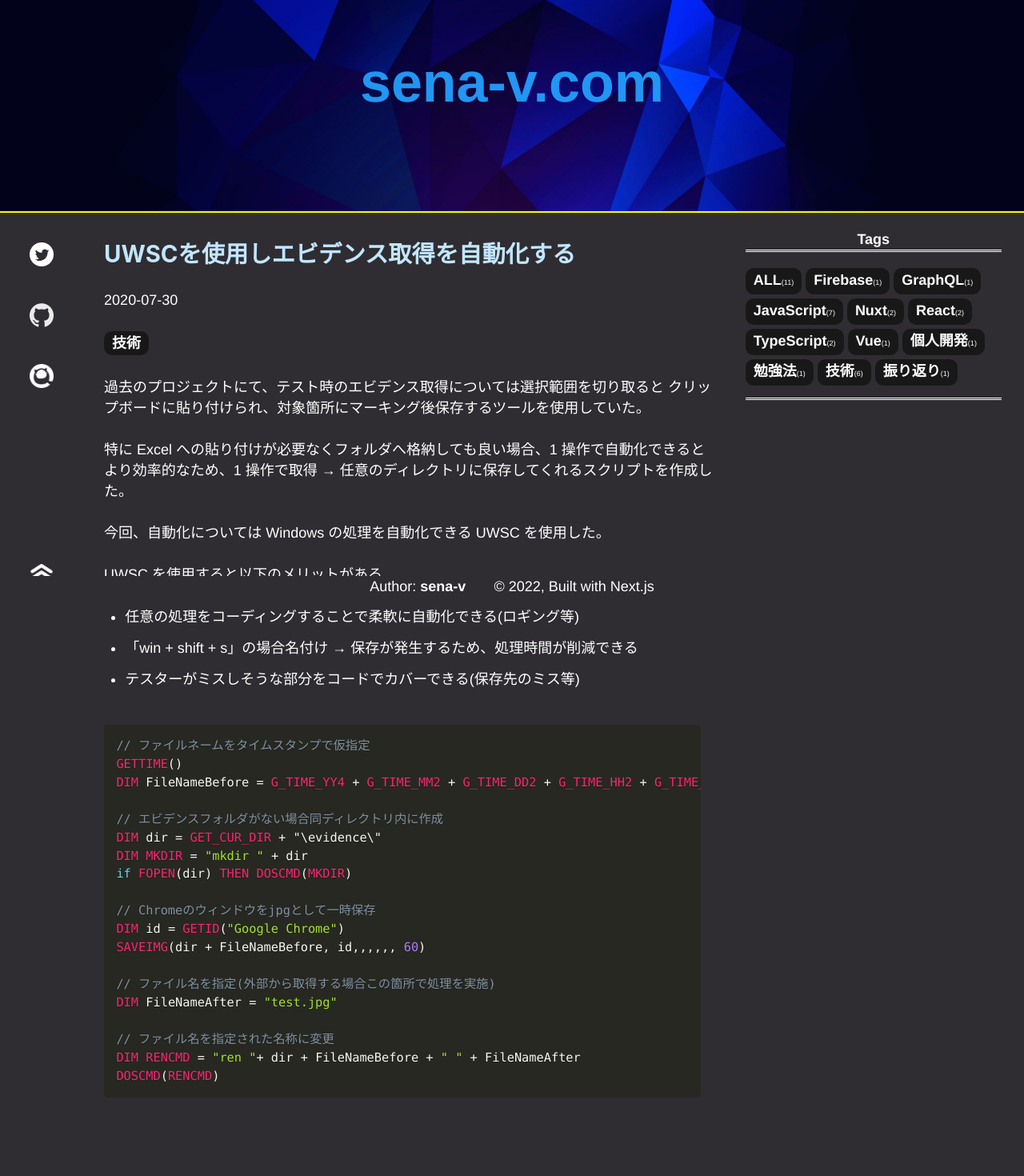
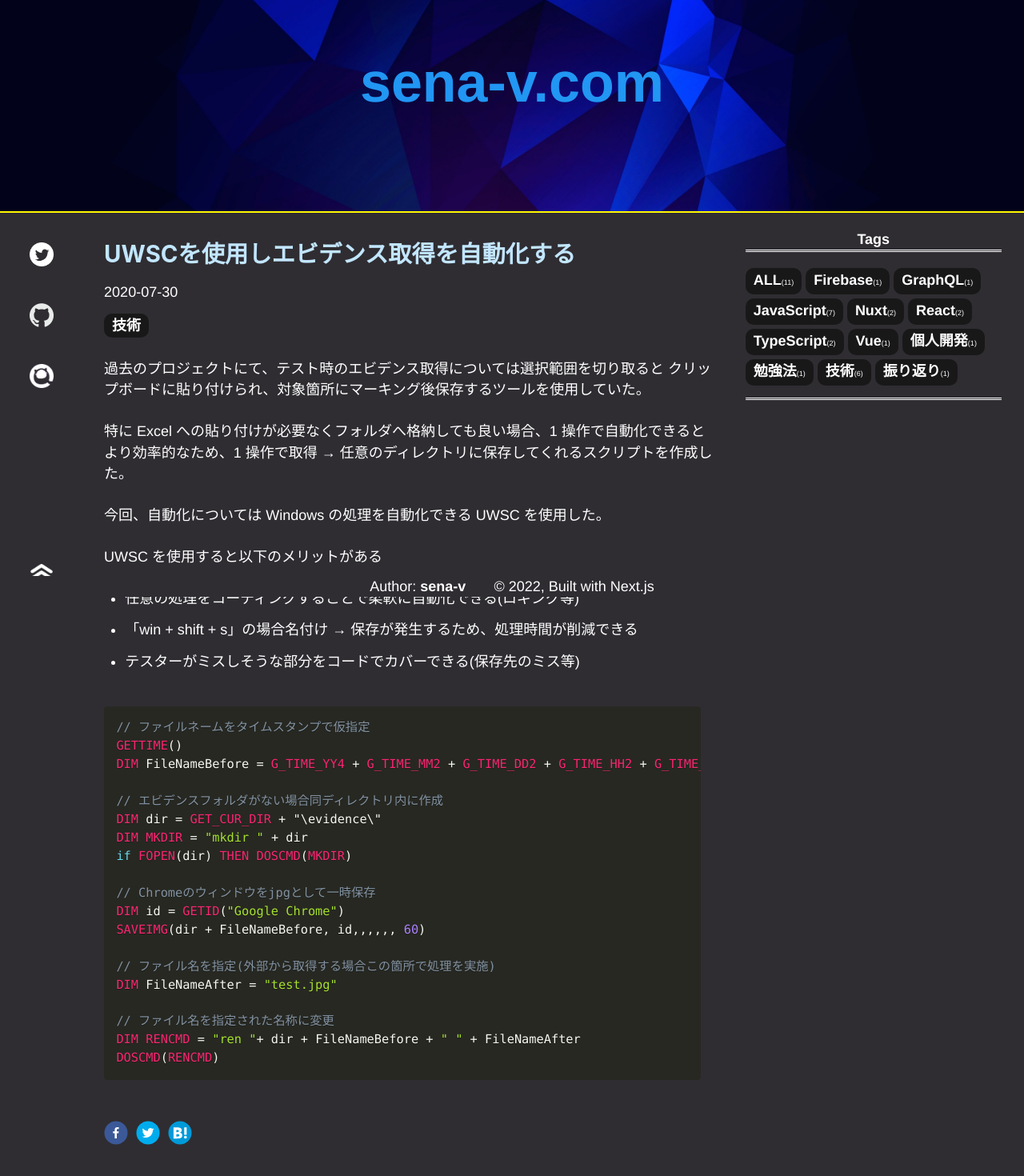
Before and after one commit to sena-v/blog.sena-v.com.next, a Next.js app: page /posts/2020-07-30 in a window 1280 px wide. Shown: the part 54-1524 px from the top of the page at 80% size. Built offline with nearby package versions, Linux system fonts and the light colour scheme.

Commit message:
記事シェアボタンの追加

```diff
--- a/package.json
+++ b/package.json
@@ -11,7 +11,6 @@
     "ci": "next lint && npm run typecheck && npm run build"
   },
   "dependencies": {
-    "@chakra-ui/react": "^2.2.6",
     "@netlify/plugin-nextjs": "^4.16.0",
     "gray-matter": "^4.0.3",
     "next": "12.2.4",
@@ -19,6 +18,7 @@
     "react-dom": "18.2.0",
     "react-helmet": "^6.1.0",
     "react-markdown": "^8.0.3",
+    "react-share": "^4.4.0",
     "recoil": "^0.7.5",
     "remark": "^14.0.2",
     "remark-html": "^15.0.1"
--- a/src/components/Post.tsx
+++ b/src/components/Post.tsx
@@ -1,6 +1,7 @@
 import { ItemType } from "src/utils/read-md"
 import ReactMarkdown from "react-markdown"
 import CodeBlock from "@src/components/CodeBlock"
+import SharingButton from "@src/components/ShareButton"
 
 const Post = ({ ...post }: ItemType) => {
   const createTags = (tags: string[]) =>
@@ -10,11 +11,31 @@ const Post = ({ ...post }: ItemType) => {
       </ul>
     ))
 
+  const url = `https://sena-v.com/posts/${post.slug}`
+
   return (
+    <>
       <article className="slug-post">
-      <h2>{post.title}</h2>
-      <p>{post.date}</p>
+        <h2
+          style={{
+            height: "50px",
+            margin: 0,
+            verticalAlign: "center",
+          }}
+        >
+          {post.title}
+        </h2>
+        <p
+          style={{
+            height: "30px",
+            marginBottom: "10px",
+            verticalAlign: "center",
+          }}
+        >
+          {post.date}&nbsp;&nbsp;&nbsp;&nbsp;
+        </p>
         <p>{createTags(post.tags)}</p>
+
         <section>
           <ReactMarkdown
             components={{
@@ -24,7 +45,9 @@ const Post = ({ ...post }: ItemType) => {
             {post.content}
           </ReactMarkdown>
         </section>
+        <SharingButton url={url} title={post.title} />
       </article>
+    </>
   )
 }
 export default Post
--- /dev/null
+++ b/src/components/ShareButton.tsx
@@ -0,0 +1,33 @@
+import {
+  FacebookShareButton,
+  TwitterShareButton,
+  HatenaShareButton,
+  TwitterIcon,
+  FacebookIcon,
+  HatenaIcon,
+} from "react-share"
+
+type SharingButtonsProps = {
+  title: string
+  url: string
+}
+
+function SharingButtons({ title, url }: SharingButtonsProps) {
+  return (
+    <>
+      <FacebookShareButton url={url} title={title}>
+        <FacebookIcon size={30} round={true} />
+      </FacebookShareButton>
+      &nbsp;&nbsp;
+      <TwitterShareButton url={url} title={title}>
+        <TwitterIcon size={30} round={true} />
+      </TwitterShareButton>
+      &nbsp;&nbsp;
+      <HatenaShareButton url={url} title={title}>
+        <HatenaIcon size={30} round={true} />
+      </HatenaShareButton>
+    </>
+  )
+}
+
+export default SharingButtons
--- a/src/components/TopPage.tsx
+++ b/src/components/TopPage.tsx
@@ -10,7 +10,7 @@ export type AllPostsType = {
 const TopPage = ({ allPosts, setTagPage }: AllPostsType) => {
   const createTags = (tags: string[]) =>
     tags.map((tag) => (
-      <ul key={tag} className="post-tag" onClick={() => setTagPage(tag)}>
+      <ul key={tag} className="post-tag-top" onClick={() => setTagPage(tag)}>
         {tag}
       </ul>
     ))
--- a/src/styles/globals.css
+++ b/src/styles/globals.css
@@ -695,7 +695,7 @@ a.react-sharing-button__link:hover {
   margin-right: 0.4rem;
 }
 
-ul.post-tag {
+ul.post-tag-top {
   margin-left: 0px;
   margin-right: 5px;
   display: inline-block;
@@ -709,6 +709,21 @@ ul.post-tag {
   cursor: "pointer";
 }
 
+ul.post-tag {
+  margin-left: 0px;
+  margin-right: 5px;
+  display: inline-block;
+  background-color: #181818;
+  padding-left: 10px;
+  padding-right: 10px;
+  padding-top: 2px;
+  padding-bottom: 2px;
+  border-radius: 10px;
+  font-weight: bold;
+  cursor: "pointer";
+  margin-block-end: 0px;
+}
+
 .top-post {
   padding-bottom: 30px;
 }
```
Also changed, not shown: src/global.d.ts (added), 2 other files (tests, documents, lock files or other folders). Lines whose indentation alone changed are shown as unchanged.
